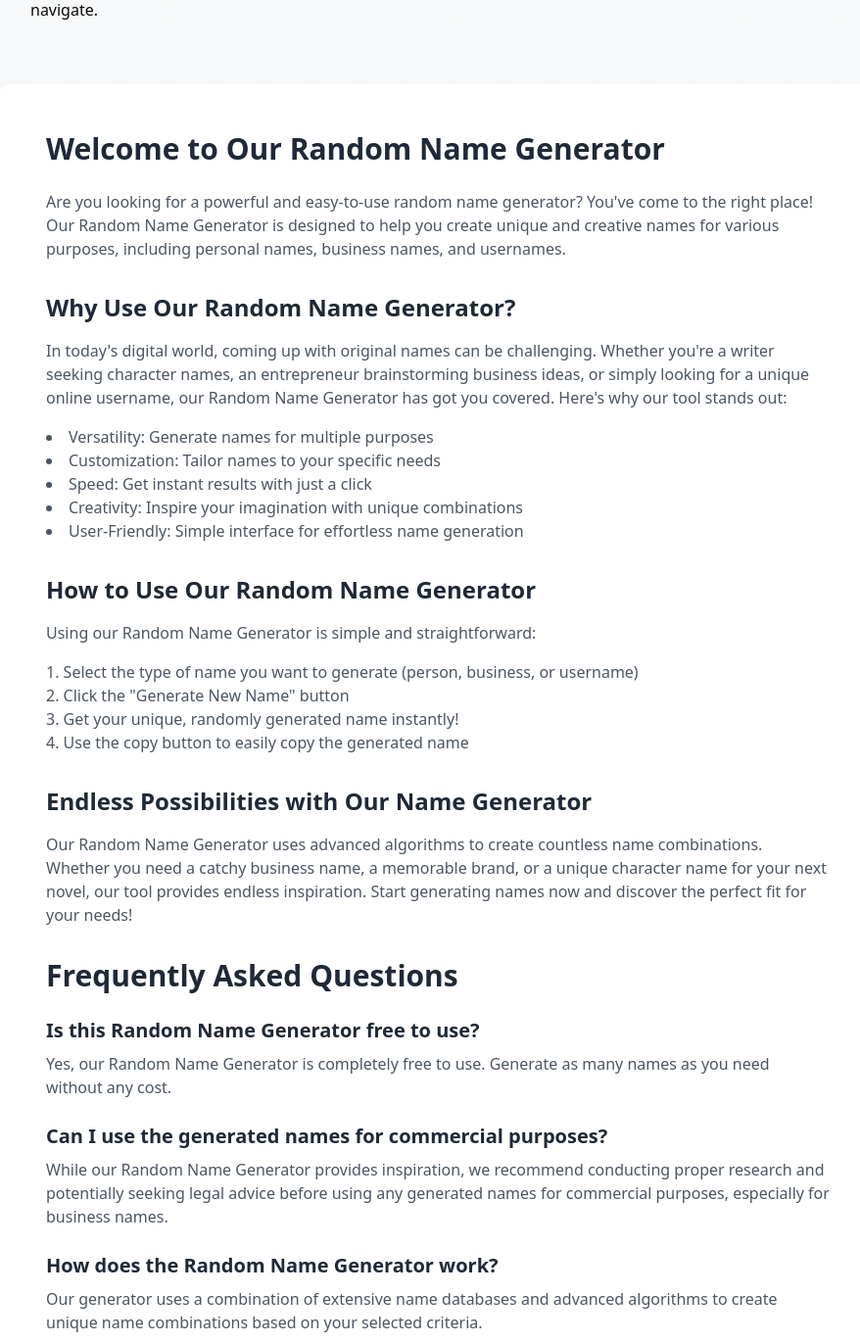
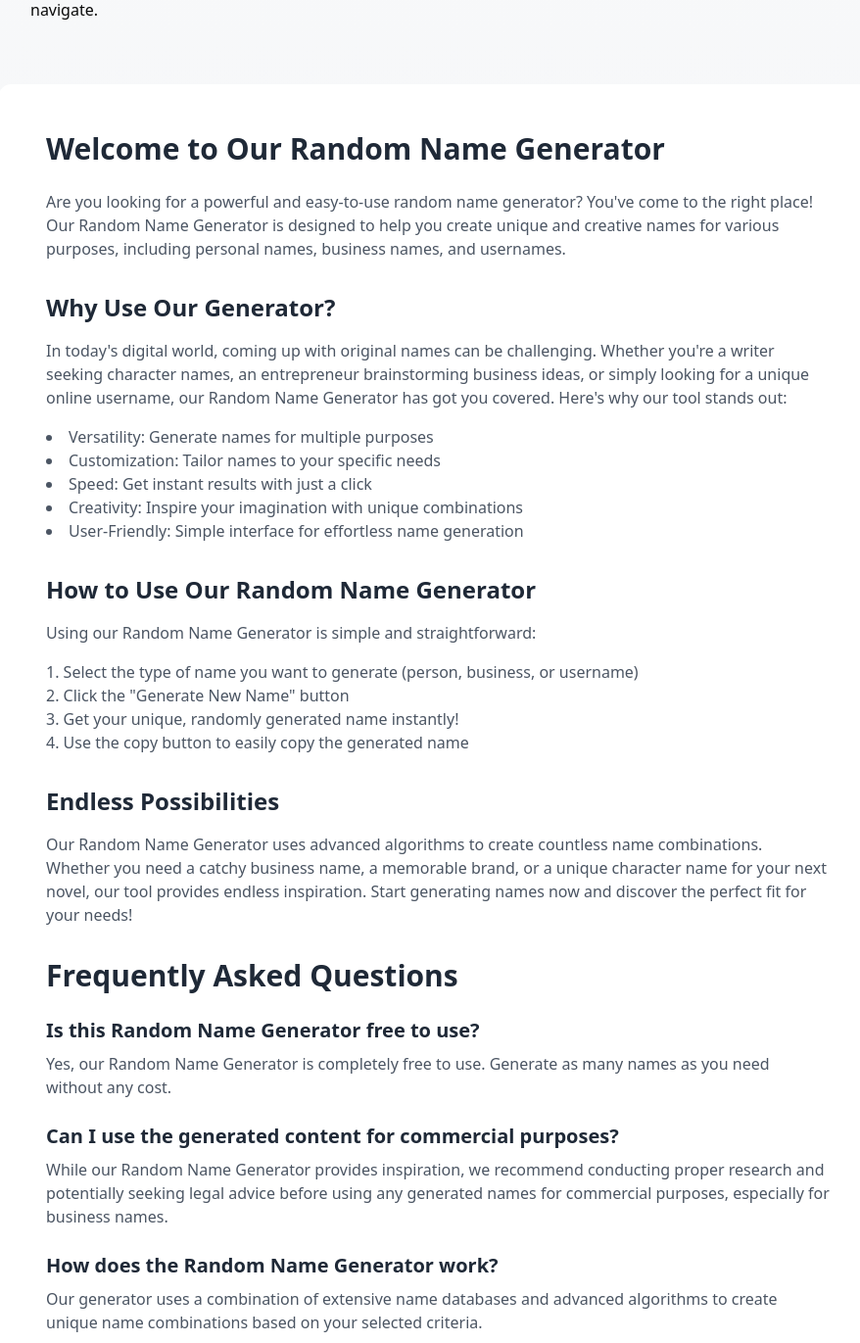
Before and after one commit to ezzcodeezzlife/randomnamesgenerator.net, a Next.js app: page / in a window 1280 px wide. Shown: the part 826-2197 px from the top of the page at 98% size, without its empty margins (193-1071 px from the left). Built offline with nearby package versions, Linux system fonts and the light colour scheme.

Commit message:
titles removes

```diff
--- a/components/SEOContent.jsx
+++ b/components/SEOContent.jsx
@@ -8,7 +8,7 @@ export default function SEOContent() {
         Name Generator is designed to help you create unique and creative names for various purposes, including personal
         names, business names, and usernames.
       </p>
-      <h3 className="text-2xl font-semibold text-gray-800 mb-4">Why Use Our Random Name Generator?</h3>
+      <h3 className="text-2xl font-semibold text-gray-800 mb-4">Why Use Our Generator?</h3>
       <p className="text-gray-600 mb-4">
         In today's digital world, coming up with original names can be challenging. Whether you're a writer seeking
         character names, an entrepreneur brainstorming business ideas, or simply looking for a unique online username,
@@ -29,7 +29,7 @@ export default function SEOContent() {
         <li>Get your unique, randomly generated name instantly!</li>
         <li>Use the copy button to easily copy the generated name</li>
       </ol>
-      <h3 className="text-2xl font-semibold text-gray-800 mb-4">Endless Possibilities with Our Name Generator</h3>
+      <h3 className="text-2xl font-semibold text-gray-800 mb-4">Endless Possibilities</h3>
       <p className="text-gray-600 mb-8">
         Our Random Name Generator uses advanced algorithms to create countless name combinations. Whether you need a
         catchy business name, a memorable brand, or a unique character name for your next novel, our tool provides
@@ -46,7 +46,7 @@ export default function SEOContent() {
         </div>
         <div>
           <h3 className="text-xl font-semibold text-gray-800 mb-2">
-            Can I use the generated names for commercial purposes?
+            Can I use the generated content for commercial purposes?
           </h3>
           <p className="text-gray-600">
             While our Random Name Generator provides inspiration, we recommend conducting proper research and
```
